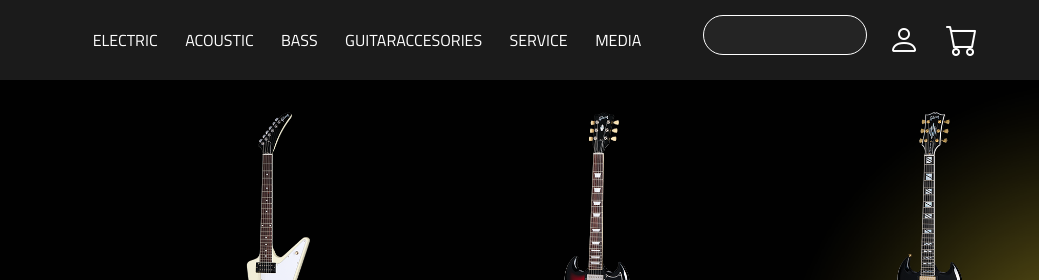
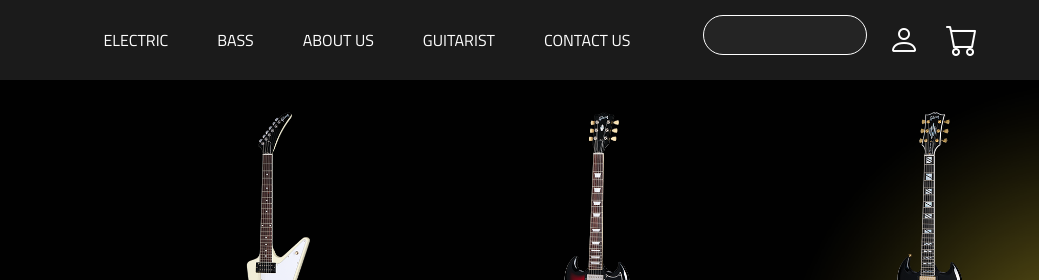
Before and after one commit to santizelada/proyectoDavid, a plain HTML site: page index.html in a window 1280 px wide. Shown: the top 280 px of the page, 241-1280 px from the left. Drawn offline with nearby package versions, Linux system fonts and the light colour scheme.

Commit message:
Cambié el nombre de los links del navbar

```diff
--- a/index.html
+++ b/index.html
@@ -29,21 +29,17 @@
                         <a class="nav-link" href="#">electric</a>
                     </li>
                     <li class="nav-item">
-                        <a class="nav-link" href="#">acoustic</a>
-                    </li>
-                    <li class="nav-item">
                         <a class="nav-link" href="#">bass</a>
                     </li>
                     <li class="nav-item">
-                        <a class="nav-link" href="#">guitaraccesories</a>
+                        <a class="nav-link" href="#">about us</a>
                     </li>
                     <li class="nav-item">
-                        <a class="nav-link" href="#">service</a>
+                        <a class="nav-link" href="#">guitarist</a>
                     </li>
                     <li class="nav-item">
-                        <a class="nav-link" href="#">media</a>
+                        <a class="nav-link" href="#">contact us</a>
                     </li>
-
                 </ul>
                 <form class="d-flex formNavbar" role="search">
                     <input class="form-control me-2 inputSearchNavbar" type="search" aria-label="Search">
```
